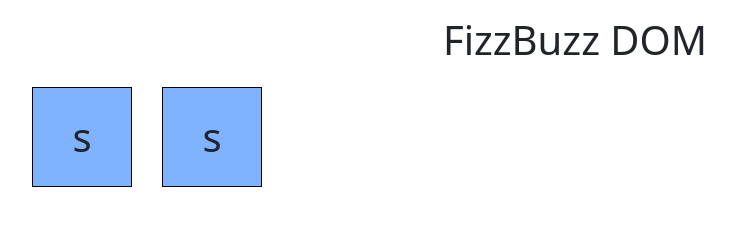
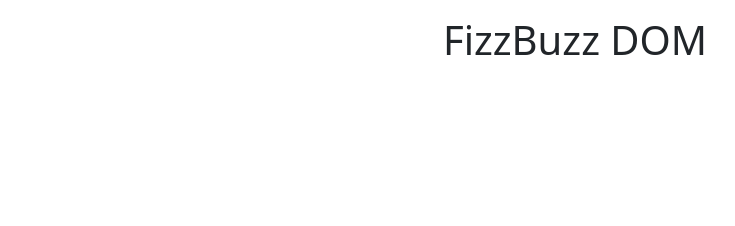
Before and after one commit to AnotherDebug/js-fizzbuzz, a plain HTML site: page index.html in a window 1280 px wide. Shown: the whole page, without its empty margins (65-800 px from the left). Drawn offline with nearby package versions, Linux system fonts and the light colour scheme.

Commit message:
[UPDATE]: file index

```diff
--- a/index.html
+++ b/index.html
@@ -19,13 +19,9 @@
 
 <body>
 
-    <div class="container text-center ">
+    <div class="container text-center">
         <h1 class="mt-3">FizzBuzz DOM</h1>
-        <div class="d-flex flex-wrap boxes">
-            <div class="box debug">s</div>
-            <div class="box debug">s</div>
-
-        </div>
+        <div class="d-flex flex-wrap boxes"></div>
     </div>
 
     <script src="assets/js/script.js"></script>
```
